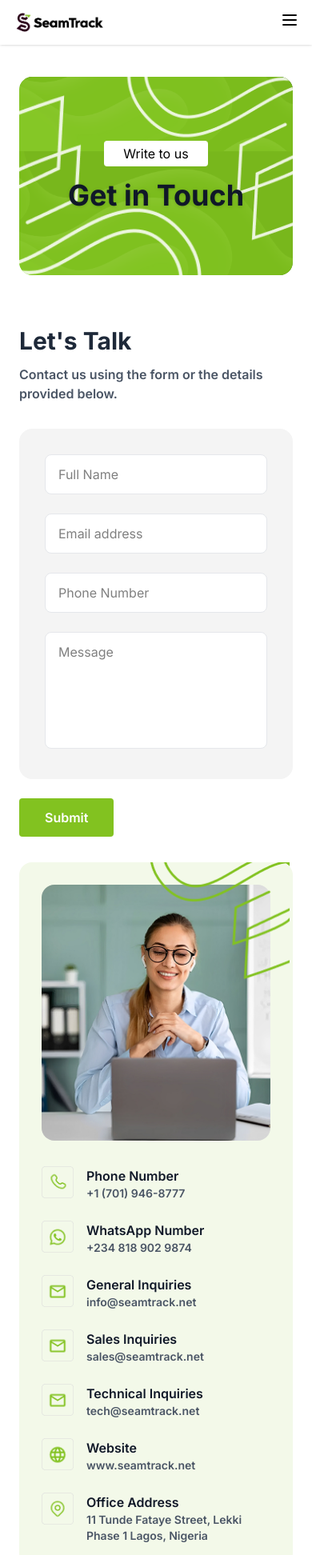
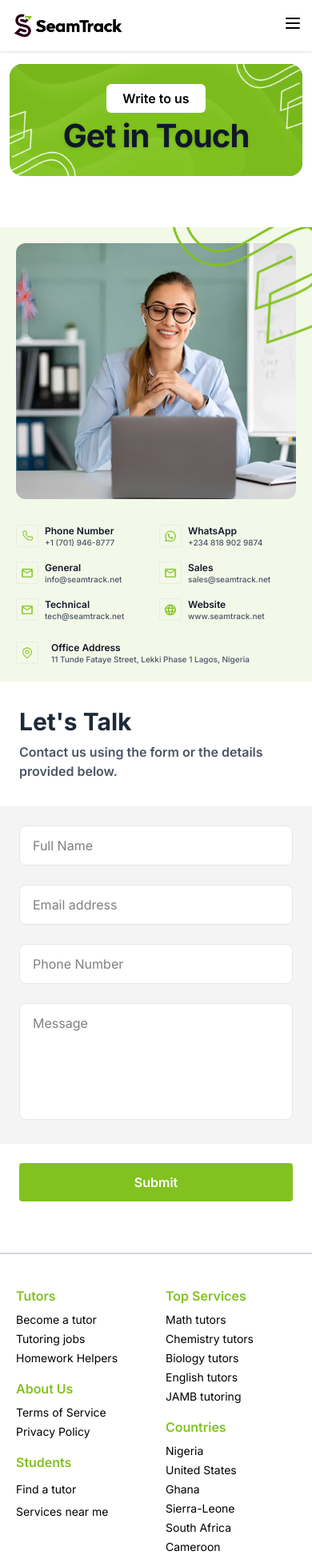
Before and after one commit to ArinzeNwafor/seamTrack, a React (Vite) app: page /contact in a window 390 px wide. Shown: the top 1944 px of the page at 80% size. Built offline with nearby package versions, Linux system fonts and the light colour scheme.

Commit message:
Mobile view plus other improvements

```diff
--- a/src/Components/Contact.jsx
+++ b/src/Components/Contact.jsx
@@ -28,25 +28,37 @@ const Contact = () => {
   };
 
   return (
-    <div className="min-h-screen bg-white pt-24">
+    <div className="min-h-screen bg-white pt-20">
       {/* Header Section */}
-      <div className="max-w-7xl mx-auto px-6 md:px-8 lg:px-16">
+      <div className="max-w-7xl mx-auto px-3 sm:px-6 md:px-8 lg:px-16">
         <div
-          className="relative bg-cover bg-center rounded-2xl py-20 px-4 text-center overflow-hidden"
+          className="relative bg-center bg-[length:110%] sm:bg-cover rounded-2xl py-8 sm:py-12 md:py-16 lg:py-20 px-4 text-center overflow-hidden min-h-[140px] max-h-[140px] sm:min-h-[180px] sm:max-h-[180px] flex items-center justify-center"
                       style={{
               backgroundImage: `url(${bgImage})`,
-              backgroundSize: '100%',
-              backgroundPosition: 'center -100px'
+              backgroundPosition: 'center',
+              backgroundAttachment: 'fixed'
             }}
         >
           <div className="absolute inset-0 bg-button opacity-90 rounded-2xl"></div>
           {/* Decorative S patterns */}
-          <img src={s2Logo} alt="pattern" className="absolute -bottom-0 -left-0 w-66 h-auto opacity-85 pointer-events-none" />
-          <img src={s2Logo} alt="pattern" className="absolute -top-0 -right-0 w-60 h-auto opacity-85 pointer-events-none transform rotate-180" />
+          <img
+            src={s2Logo}
+            alt="pattern"
+            className="absolute -bottom-0 -left-0 w-24 sm:w-44 md:w-56 lg:w-50 h-auto opacity-85 pointer-events-none"
+          />
+          <img
+            src={s2Logo}
+            alt="pattern"
+            className="absolute -top-0 -right-0 w-24 sm:w-40 md:w-52 lg:w-50 h-auto opacity-85 pointer-events-none transform rotate-180"
+          />
 
-          <div className="relative z-10">
-            <p className="text-black text-1xl font-normal mb-4 inline-block bg-white rounded px-6 py-1">Write to us</p>
-            <h1 className="text-4xl md:text-5xl font-bold text-gray-900 drop-shadow">Get in Touch</h1>
+          <div className="relative z-10 px-2">
+            <p className="text-black text-base sm:text-lg md:text-xl font-semibold mb-1 sm:mb-2 md:mb-3 inline-block bg-white rounded-md px-5 py-1.5 sm:px-5 sm:py-1.5 md:px-6 md:py-2">
+              Write to us
+            </p>
+            <h1 className="text-[40px] sm:text-5xl md:text-5xl lg:text-6xl leading-tight tracking-tight font-bold text-gray-900 drop-shadow">
+              Get in Touch
+            </h1>
           </div>
         </div>
       </div>
@@ -55,8 +67,8 @@ const Contact = () => {
       <div className="max-w-7xl mx-auto px-6 md:px-8 lg:px-16 py-16">
         <div className="grid grid-cols-1 lg:grid-cols-11 gap-8 lg:gap-6">
           {/* Left Column - Form */}
-          <div className="lg:col-span-6">
-            <h2 className="text-3xl font-bold text-gray-800 mb-3">Let's Talk</h2>
+          <div className="order-2 lg:order-1 lg:col-span-6">
+            <h2 className="text-3xl font-bold text-gray-800 mb-2">Let's Talk</h2>
             <p className="text-gray-600 mb-8 font-semibold">Contact us using the form or the details provided below.</p>
 
             {submitted ? (
@@ -65,7 +77,7 @@ const Contact = () => {
               </div>
             ) : (
               <form onSubmit={handleSubmit} className="space-y-6">
-                <div className="bg-[#F4F4F4] p-8 rounded-2xl space-y-6">
+                <div className="bg-[#F4F4F4] p-6 sm:p-8 rounded-none sm:rounded-2xl space-y-6 mx-[-1.5rem] sm:mx-0">
                   <input
                     className="w-full bg-white border border-gray-200 rounded-lg px-4 py-3 focus:outline-none focus:ring-2 focus:ring-button focus:border-transparent"
                     type="text"
@@ -106,7 +118,7 @@ const Contact = () => {
                 </div>
                 <button
                   type="submit"
-                  className="bg-button hover:opacity-90 text-white font-semibold py-3 px-8 rounded-[4px] transition-colors duration-200 cursor-pointer"
+                  className="bg-button hover:opacity-90 text-white font-semibold py-3 px-8 rounded-[4px] transition-colors duration-200 cursor-pointer w-full sm:w-auto"
                 >
                   Submit
                 </button>
@@ -115,17 +127,17 @@ const Contact = () => {
           </div>
 
           {/* Right Side - Image and Contact Info */}
-          <div className="bg-[#F3F9E9] p-7 rounded-2xl lg:col-span-5">
+          <div className="order-1 lg:order-2 bg-[#F3F9E9] p-5 rounded-none sm:rounded-2xl mx-[-1.5rem] sm:mx-0 lg:col-span-5">
             <div className="relative mb-8">
               <img
                 src="/src/assets/contactp.png"
                 alt="Contact us"
-                className="w-full h-80 object-cover rounded-2xl"
+                className="w-full h-80 object-cover rounded-xl"
               />
               {/* Decorative element */}
               <div className="absolute top-0 right-0 w-50 h-50 pointer-events-none">
                 <div
-                  className="absolute bottom-7 left-6 w-full h-full bg-button"
+                  className="absolute bottom-5 left-5 w-full h-full bg-button"
                   style={{
                     maskImage: `url(${sLogo})`,
                     maskSize: 'contain',
@@ -138,58 +150,58 @@ const Contact = () => {
               </div>
             </div>
 
-            <div className="grid grid-cols-1 md:grid-cols-2 gap-x-8 gap-y-6">
+            <div className="grid grid-cols-2 gap-x-2 sm:gap-x-4 gap-y-4 sm:gap-y-6">
               {/* Phone Number */}
-              <div className="flex items-start space-x-4">
-                <img src={phoneIcon} alt="Phone" className="w-10 h-10" />
-                <div>
-                  <p className="font-semibold text-gray-900">Phone Number</p>
-                  <p className="text-sm font-semibold text-gray-600">+1 (701) 946-8777</p>
+              <div className="flex items-start space-x-2 sm:space-x-3">
+                <img src={phoneIcon} alt="Phone" className="w-7 h-7 sm:w-8 sm:h-8 md:w-10 md:h-10 flex-shrink-0" />
+                <div className="min-w-0">
+                  <p className="text-xs sm:text-sm font-semibold text-gray-900 leading-tight">Phone Number</p>
+                  <p className="text-[10px] xs:text-xs sm:text-sm font-medium text-gray-600 break-words">+1 (701) 946-8777</p>
                 </div>
               </div>
 
               {/* WhatsApp Number */}
-              <div className="flex items-start space-x-4">
-                <img src={whatsappIcon} alt="WhatsApp" className="w-10 h-10" />
-                <div>
-                  <p className="font-semibold text-gray-900">WhatsApp Number</p>
-                  <p className="text-sm font-semibold text-gray-600">+234 818 902 9874</p>
+              <div className="flex items-start space-x-2 sm:space-x-3">
+                <img src={whatsappIcon} alt="WhatsApp" className="w-7 h-7 sm:w-8 sm:h-8 md:w-10 md:h-10 flex-shrink-0" />
+                <div className="min-w-0">
+                  <p className="text-xs sm:text-sm font-semibold text-gray-900 leading-tight">WhatsApp</p>
+                  <p className="text-[10px] xs:text-xs sm:text-sm font-medium text-gray-600 break-words">+234 818 902 9874</p>
                 </div>
               </div>
 
               {/* General Inquiries */}
-              <div className="flex items-start space-x-4">
-                <img src={emailIcon} alt="Email" className="w-10 h-10" />
-                <div>
-                  <p className="font-semibold text-gray-900">General Inquiries</p>
-                  <p className="text-sm font-semibold text-gray-600">info@seamtrack.net</p>
+              <div className="flex items-start space-x-2 sm:space-x-3">
+                <img src={emailIcon} alt="Email" className="w-7 h-7 sm:w-8 sm:h-8 md:w-10 md:h-10 flex-shrink-0" />
+                <div className="min-w-0">
+                  <p className="text-xs sm:text-sm font-semibold text-gray-900 leading-tight">General</p>
+                  <p className="text-[10px] xs:text-xs sm:text-sm font-medium text-gray-600 break-words">info@seamtrack.net</p>
                 </div>
               </div>
 
               {/* Sales Inquiries */}
-              <div className="flex items-start space-x-4">
-                <img src={emailIcon} alt="Email" className="w-10 h-10" />
-                <div>
-                  <p className="font-semibold text-gray-900">Sales Inquiries</p>
-                  <p className="text-sm font-semibold text-gray-600">sales@seamtrack.net</p>
+              <div className="flex items-start space-x-2 sm:space-x-3">
+                <img src={emailIcon} alt="Email" className="w-7 h-7 sm:w-8 sm:h-8 md:w-10 md:h-10 flex-shrink-0" />
+                <div className="min-w-0">
+                  <p className="text-xs sm:text-sm font-semibold text-gray-900 leading-tight">Sales</p>
+                  <p className="text-[10px] xs:text-xs sm:text-sm font-medium text-gray-600 break-words">sales@seamtrack.net</p>
                 </div>
               </div>
 
               {/* Technical Inquiries */}
-              <div className="flex items-start space-x-4">
-                <img src={emailIcon} alt="Email" className="w-10 h-10" />
-                <div>
-                  <p className="font-semibold text-gray-900">Technical Inquiries</p>
-                  <p className="text-sm font-semibold text-gray-600">tech@seamtrack.net</p>
+              <div className="flex items-start space-x-2 sm:space-x-3">
+                <img src={emailIcon} alt="Email" className="w-7 h-7 sm:w-8 sm:h-8 md:w-10 md:h-10 flex-shrink-0" />
+                <div className="min-w-0">
+                  <p className="text-xs sm:text-sm font-semibold text-gray-900 leading-tight">Technical</p>
+                  <p className="text-[10px] xs:text-xs sm:text-sm font-medium text-gray-600 break-words">tech@seamtrack.net</p>
                 </div>
               </div>
 
               {/* Website */}
-              <div className="flex items-start space-x-4">
-                <img src={webIcon} alt="Website" className="w-10 h-10" />
-                <div>
-                  <p className="font-semibold text-gray-900">Website</p>
-                  <p className="text-sm font-semibold text-gray-600">www.seamtrack.net</p>
+              <div className="flex items-start space-x-2 sm:space-x-3">
+                <img src={webIcon} alt="Website" className="w-7 h-7 sm:w-8 sm:h-8 md:w-10 md:h-10 flex-shrink-0" />
+                <div className="min-w-0">
+                  <p className="text-xs sm:text-sm font-semibold text-gray-900 leading-tight">Website</p>
+                  <p className="text-[10px] xs:text-xs sm:text-sm font-medium text-gray-600 break-words">www.seamtrack.net</p>
                 </div>
               </div>
             </div>
@@ -197,10 +209,10 @@ const Contact = () => {
             {/* Office Address - Full Width */}
             <div className=" pt-6">
               <div className="flex items-start space-x-4">
-                <img src={locationIcon} alt="Location" className="w-10 h-10" />
+                <img src={locationIcon} alt="Location" className="w-7 h-7 sm:w-8 sm:h-8 md:w-10 md:h-10 flex-shrink-0" />
                 <div>
-                  <p className="font-semibold text-gray-900">Office Address</p>
-                  <p className="text-sm font-semibold text-gray-600">11 Tunde Fataye Street, Lekki Phase 1 Lagos, Nigeria</p>
+                <p className="text-xs sm:text-sm font-semibold text-gray-900 leading-tight">Office Address</p>
+                  <p className="text-[10px] xs:text-xs sm:text-sm font-medium text-gray-600 break-words">11 Tunde Fataye Street, Lekki Phase 1 Lagos, Nigeria</p>
                 </div>
               </div>
             </div>
--- a/src/Components/Footer.jsx
+++ b/src/Components/Footer.jsx
@@ -4,12 +4,12 @@ import { FaFacebook, FaTwitter, FaInstagram, FaLinkedin } from 'react-icons/fa';
 
 const Footer = () => {
   return (
-    <footer className="bg-white border-t-2 border-gray-300 text-black py-16 px-8">
+    <footer className="bg-white border-t-2 border-gray-300 text-black py-10 px-5 sm:py-14 sm:px-8">
       <div className="max-w-7xl mx-auto">
-        <div className="flex flex-col lg:flex-row lg:justify-between lg:space-x-4">
+        <div className="columns-2 gap-x-6 sm:columns-2 lg:flex lg:flex-row lg:justify-between lg:space-x-4">
 
-          {/* Logo and Social Media */}
-          <div className="lg:w-1/4">
+          {/* Logo and Social Media (Desktop) */}
+          <div className="hidden lg:block lg:w-1/4">
             <div className="flex items-center mb-4">
               <img src={logo} alt="SeamTrack Logo" className="h-12" />
             </div>
@@ -21,38 +21,38 @@ const Footer = () => {
             </div>
           </div>
 
-          {/* About Us */}
-          <div className="lg:w-1/8">
-            <h3 className="text-lg font-semibold mb-4 text-button">About Us</h3>
-            <ul className="space-y-3 text-sm">
-              <li className="hover:text-button cursor-pointer transition-colors duration-200">Terms of Service</li>
-              <li className="hover:text-button cursor-pointer transition-colors duration-200">Privacy Policy</li>
-            </ul>
-          </div>
-
           {/* Tutors */}
-          <div className="lg:w-1/8">
-            <h3 className="text-lg font-semibold mb-4 text-button">Tutors</h3>
-            <ul className="space-y-3 text-sm">
+          <div className="break-inside-avoid mb-4 lg:mb-0 lg:w-1/8 order-1 lg:order-none">
+            <h3 className="text-base lg:text-lg font-semibold mb-2 lg:mb-4 text-button">Tutors</h3>
+            <ul className="space-y-1 lg:space-y-3 text-sm lg:text-sm">
               <li className="hover:text-button cursor-pointer transition-colors duration-200">Become a tutor</li>
               <li className="hover:text-button cursor-pointer transition-colors duration-200">Tutoring jobs</li>
               <li className="hover:text-button cursor-pointer transition-colors duration-200">Homework Helpers</li>
             </ul>
           </div>
 
+          {/* About Us */}
+          <div className="break-inside-avoid mb-4 lg:mb-0 lg:w-1/8 order-2 lg:order-none">
+            <h3 className="text-base lg:text-lg font-semibold mb-2 lg:mb-4 text-button">About Us</h3>
+            <ul className="space-y-1 lg:space-y-3 text-sm lg:text-sm">
+              <li className="hover:text-button cursor-pointer transition-colors duration-200">Terms of Service</li>
+              <li className="hover:text-button cursor-pointer transition-colors duration-200">Privacy Policy</li>
+            </ul>
+          </div>
+
           {/* Students */}
-          <div className="lg:w-1/8">
-            <h3 className="text-lg font-semibold mb-4 text-button">Students</h3>
-            <ul className="space-y-3 text-sm">
+          <div className="break-inside-avoid mb-4 lg:mb-0 lg:w-1/8 order-3 lg:order-none">
+            <h3 className="text-base lg:text-lg font-semibold mb-3 lg:mb-4 text-button">Students</h3>
+            <ul className="space-y-2 lg:space-y-3 text-sm lg:text-sm">
               <li className="hover:text-button cursor-pointer transition-colors duration-200">Find a tutor</li>
               <li className="hover:text-button cursor-pointer transition-colors duration-200">Services near me</li>
             </ul>
           </div>
 
           {/* Top Services */}
-          <div className="lg:w-1/8">
-            <h3 className="text-lg font-semibold mb-4 text-button">Top Services</h3>
-            <ul className="space-y-3 text-sm">
+          <div className="break-inside-avoid mb-4 lg:mb-0 lg:w-1/8 order-4 lg:order-none">
+            <h3 className="text-base lg:text-lg font-semibold mb-2 lg:mb-4 text-button">Top Services</h3>
+            <ul className="space-y-1 lg:space-y-3 text-sm lg:text-sm">
               <li className="hover:text-button cursor-pointer transition-colors duration-200">Math tutors</li>
               <li className="hover:text-button cursor-pointer transition-colors duration-200">Chemistry tutors</li>
               <li className="hover:text-button cursor-pointer transition-colors duration-200">Biology tutors</li>
@@ -62,9 +62,9 @@ const Footer = () => {
           </div>
 
           {/* Countries */}
-          <div className="lg:w-1/8">
-            <h3 className="text-lg font-semibold mb-4 text-button">Countries</h3>
-            <ul className="space-y-3 text-sm">
+          <div className="break-inside-avoid mb-4 lg:mb-0 lg:w-1/8 order-5 lg:order-none">
+            <h3 className="text-base lg:text-lg font-semibold mb-2 lg:mb-4 text-button">Countries</h3>
+            <ul className="space-y-1 lg:space-y-3 text-sm lg:text-sm">
               <li className="hover:text-button cursor-pointer transition-colors duration-200">Nigeria</li>
               <li className="hover:text-button cursor-pointer transition-colors duration-200">United States</li>
               <li className="hover:text-button cursor-pointer transition-colors duration-200">Ghana</li>
@@ -74,9 +74,23 @@ const Footer = () => {
               <li className="hover:text-button cursor-pointer transition-colors duration-200">United Kingdom</li>
             </ul>
           </div>
+
         </div>
 
-        <div className="border-t border-gray-300 mt-12 pt-8 text-sm text-gray-600">
+        {/* Logo and Social Media (Mobile) */}
+        <div className="col-span-2 lg:hidden mt-10 border-t border-gray-300 pt-8 text-center">
+          <div className="flex justify-center mb-4">
+            <img src={logo} alt="SeamTrack Logo" className="h-12" />
+          </div>
+          <div className="flex justify-center space-x-5">
+            <FaFacebook className='text-button text-lg hover:opacity-70 cursor-pointer transition-opacity duration-200'/>
+            <FaTwitter className='text-button text-lg hover:opacity-70 cursor-pointer transition-opacity duration-200'/>
+            <FaLinkedin className='text-button text-lg hover:opacity-70 cursor-pointer transition-opacity duration-200'/>
+            <FaInstagram className='text-button text-lg hover:opacity-70 cursor-pointer transition-opacity duration-200'/>
+          </div>
+        </div>
+
+        <div className="border-t border-gray-300 mt-10 sm:mt-12 pt-6 sm:pt-8 text-xs sm:text-sm text-gray-600 text-center">
           <p>&copy; 2025 Seamtrack - All rights reserved</p>
         </div>
       </div>
--- a/src/Components/Navbar.jsx
+++ b/src/Components/Navbar.jsx
@@ -33,14 +33,16 @@ function Navbar() {
 
   return (
     <nav className="bg-white shadow-sm fixed w-full z-50">
-      <div className="container mx-auto px-4 lg:px-3 py-3 flex justify-between items-center">
+      <div className="max-w-7xl mx-auto px-3 sm:px-6 md:px-8 lg:px-16 py-3 flex justify-between items-center">
         <div className="flex items-center">
-          <img src={logo} alt="SeamTrack Logo" className="h-8 w-auto shrink-0" />
+          <img src={logo} alt="SeamTrack Logo" className="h-10 w-auto shrink-0" />
         </div>
         <div className="hidden tablet:flex items-center space-x-5 lg:space-x-4 xl:space-x-8">
           {renderLinks()}
-          <Button>Sign up</Button>
-          <Button variant="outline">Sign in</Button>
+          <div className="flex items-center space-x-2">
+            <Button>Sign up</Button>
+            <Button variant="outline">Sign in</Button>
+          </div>
         </div>
 
         <div className="tablet:hidden">
--- a/vite.config.js
+++ b/vite.config.js
@@ -6,6 +6,6 @@ import tailwindcss from '@tailwindcss/vite'
 export default defineConfig({
   plugins: [react(), tailwindcss()],
   server: {
-    allowedHosts: ['seamtrack.loca.lt']
+
   }
 })
```
